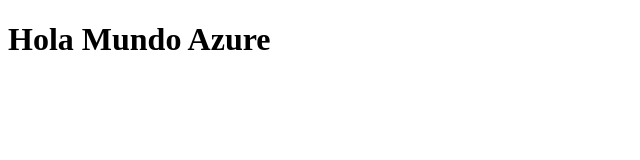
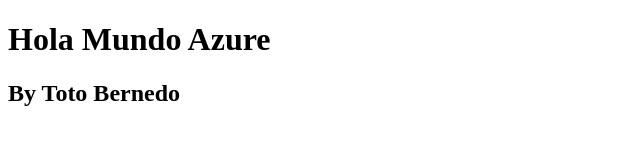
Before and after one commit to TotoBernedo/pruebasholamundoazure, a plain HTML site: page index.html in a window 1280 px wide. Shown: the whole page, without its empty margins (0-640 px from the left). Drawn offline with Linux system fonts and the light colour scheme.

Commit message:
Agregando pruebas en la cual actualizo la pagina automaticamaente

```diff
--- a/index.html
+++ b/index.html
@@ -6,5 +6,6 @@
   </head>
   <body>
     <h1> Hola Mundo Azure </h1>
+    <h2> By Toto Bernedo </h2>
   </body>
 </html>
```
